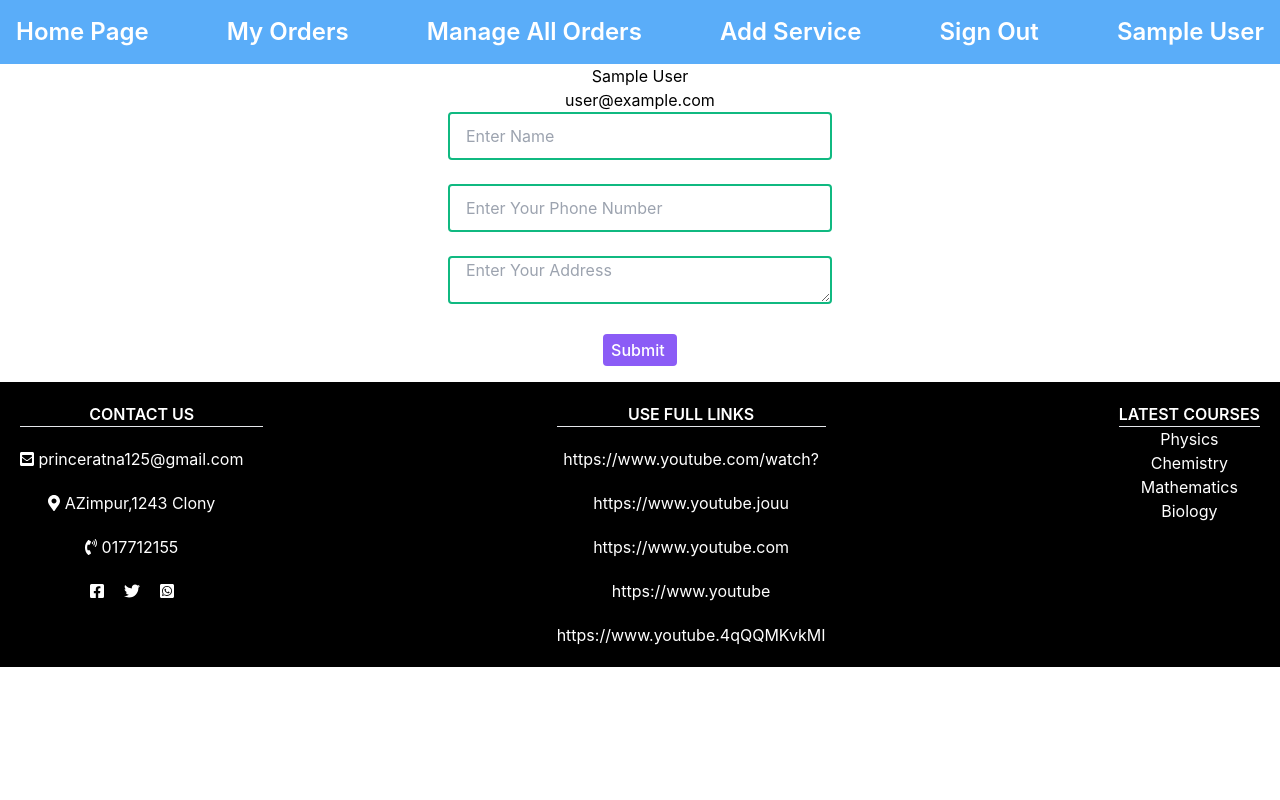
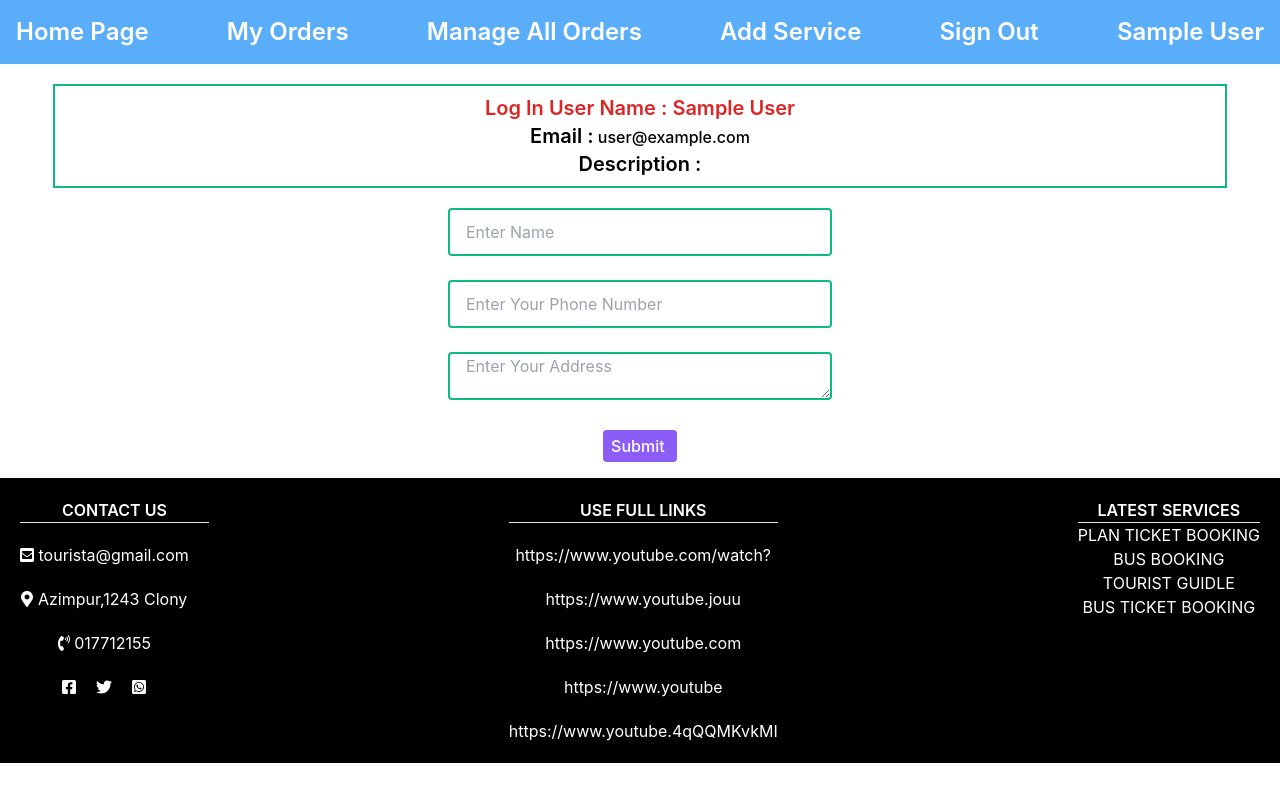
Before and after one commit to PrinceRatna/tourism-client-public, a React (Create React App) app: page /order/1 in a window 1280 px wide. Built offline with nearby package versions, Linux system fonts and the light colour scheme; no server answers; sample sign-in values are in the browser's storage.

Commit message:
first commit7

```diff
--- a/src/component/AddService/AddService.js
+++ b/src/component/AddService/AddService.js
@@ -42,7 +42,7 @@ const AddService = () => {
 
     return (
         <div>
-            <h2>Add New A New Service </h2>
+            <h2 className="text-xl font-semibold my-5">Add New A New Service </h2>
 
             <form onSubmit={handleAddHomeUser} >
                 < input type="text"    ref={titleRef}   className="border-2 rounded px-4 w-11/12 md:w-96 h-12 border-green-500  focus:outline-none focus:ring-2 focus:ring-purple-600 focus:border-transparent" placeholder="Write Service Title" required/><br/> <br/>
--- a/src/component/Footer/Footer.js
+++ b/src/component/Footer/Footer.js
@@ -14,8 +14,8 @@ const Footer = () => {
          <div>
              <h1 className="font-semibold">CONTACT US</h1>
              <hr/>
-             <span className="inline-block mr-5 mt-5">{element2}  princeratna125@gmail.com</span><br/>
-            <span className="inline-block mr-5 mt-5">{element3} AZimpur,1243 Clony</span><br/>
+             <span className="inline-block mr-5 mt-5">{element2}  tourista@gmail.com</span><br/>
+            <span className="inline-block mr-5 mt-5">{element3} Azimpur,1243 Clony</span><br/>
              <span className="inline-block mr-5 mt-5">{element1} 017712155</span><br/>
             <span className="inline-block mr-5 mt-5">{element4 }   </span>
             <span className="inline-block mr-5 mt-5">{element5}</span>
@@ -31,13 +31,13 @@ const Footer = () => {
              <a className="mt-5 inline-block" href="https://www.youtube.com/watch?v=_4qQQMKvkMI">https://www.youtube.4qQQMKvkMI</a>
          </div>
          <div>
-             <h1 className="font-semibold">LATEST COURSES</h1>
+             <h1 className="font-semibold">LATEST SERVICES</h1>
              <hr/>
              <ul>
-                 <li>Physics</li>
-                 <li>Chemistry</li>
-                 <li>Mathematics</li>
-                 <li>Biology</li>
+                 <li>PLAN TICKET BOOKING</li>
+                 <li>BUS BOOKING</li>
+                 <li>TOURIST GUIDLE</li>
+                 <li>BUS TICKET BOOKING</li>
              </ul>
             </div>
         </footer>
--- a/src/component/Home/Home.js
+++ b/src/component/Home/Home.js
@@ -1,5 +1,6 @@
 // import userEvent from '@testing-library/user-event';
 import React, { useEffect, useState } from 'react';
+import useAuth from '../../hooks/useAuth';
 import baner1 from '../../images/h-1.jpg';
 import baner2 from '../../images/h-2.jpg';
 import baner3 from '../../images/h-3.jpg';
@@ -7,8 +8,11 @@ import PopularPlace from '../PopularPlace/PopularPlace';
 import Services from '../Services/Services';
 import './Home.css'
 const Home = () => {
+  const{isLoading}=useAuth();
   const[services,setServices]=useState([]);
   const[places,setPlaces]=useState([]);
+
+
 
   //services useEffect
   useEffect(()=>{
@@ -24,6 +28,13 @@ const Home = () => {
     .then(res=>res.json())
     .then(data=>setPlaces(data))
   },[]);
+
+    //loading home page
+
+
+  if(isLoading){
+    return <div className="my-5 text-red-600 text-xl font-semibold"> Loading.....</div>
+  }
 
     return (
         <div>
--- a/src/component/MyOrders/MyOrder.js
+++ b/src/component/MyOrders/MyOrder.js
@@ -1,40 +1,49 @@
-import React, { useEffect, useState } from 'react';
+import React from 'react';
+import { useEffect } from 'react';
+import { useState } from 'react';
 import useAuth from '../../hooks/useAuth';
 
 
+const MyOrder = () => {
+    // const {order}=useAuth({});
+    const [orders,setOrders]=useState([]);
+    useEffect(()=>{
+        fetch('http://localhost:5000/addOrders')
+        .then(res=>res.json())
+        .then(data=>setOrders(data));
+    },[]);
 
 
-// On the my orders page, the logged in user will see only his/her orders. If the user wants, he/she should be able to cancel/delete any order. Ask a confirmation message before deleting or canceling an item. Using browser confirmation dialog is ok.
+    const handleDeleteOder=id=>{
+        const proceed=window.confirm('Are you sure, you want to delete?');
+        if(proceed){
+           const url=`http://localhost:5000/addOrders/${id}`;
+           fetch(url,{
+               method:'DELETE'
+           })
+           .then(res=>res.json())
+           .then(data=>{
+               if(data.deletedCount>0){
+                   alert('Deleted Successfull');
+                   const remainingOrders=orders.filter(allOrder=>allOrder._id!==id)
+                   setOrders(remainingOrders);
+               }
+           })
 
+        }
 
-const MyOrder = () => {
-
-    const {isLoading,myFunction}=useAuth();
-    //   const arr=[...title]
-
-    // useEffect(()=>{
-    //     fetch('http://localhost:5000/addOrders')
-    //     .then(res=>res.json())
-    //     .then(data=>setMyOrders(data))
-
-    // },[])
-
-    if(isLoading){
-        return <div className="text-red-600 text-xl font-semibold"> Loading.....</div>
-      }
+        }
 
 
     return (
         <div>
-
-            {
-              myFunction()
-
-            /* {
-                myOrders.map(myOrder=><li>{myOrder.title}</li>)
-            } */}
+           {
+               orders.map(order=><li><span className="font-medium text-lg mr-2">{order.title}</span><button onClick={()=>handleDeleteOder(order._id)} className="bg-purple-500 hover:bg-purple-700 focus:outline-none focus:ring-2 focus:ring-purple-600 focus:ring-opacity-50 mb-2 h-8 pl-2 pr-2 text-white font-medium text-base rounded">Delete</button></li>)
+           }
 
 
+
+            {/* {order.title} */}
         </div>
     );
 };
--- a/src/component/OrderPage/OrderPage.js
+++ b/src/component/OrderPage/OrderPage.js
@@ -84,9 +84,13 @@ const OrderPage = () => {
     return (
         <div>
 
-                <h2>{user.displayName}</h2>
-                <h2>{user.email}</h2>
-                <p>{order.description}</p>
+            <div className="border-2  border-green-500 mx-auto w-11/12 my-5  p-2">
+                <h2 className="text-red-600 text-xl font-semibold">Log In User Name : {user.displayName}</h2>
+                <h2 className="font-medium"><span className=" text-xl font-semibold">Email :</span> {user.email}</h2>
+                 <p className="font-medium"> <span className=" text-xl font-semibold">Description :</span> {order.description}</p>
+            </div>
+
+
 
                 <form onSubmit={handleAddUser} >
                 < input type="text"    ref={nameRef}   className="border-2 rounded px-4 w-11/12 md:w-96 h-12 border-green-500  focus:outline-none focus:ring-2 focus:ring-purple-600 focus:border-transparent" placeholder="Enter Name" required/><br/> <br/>
```
